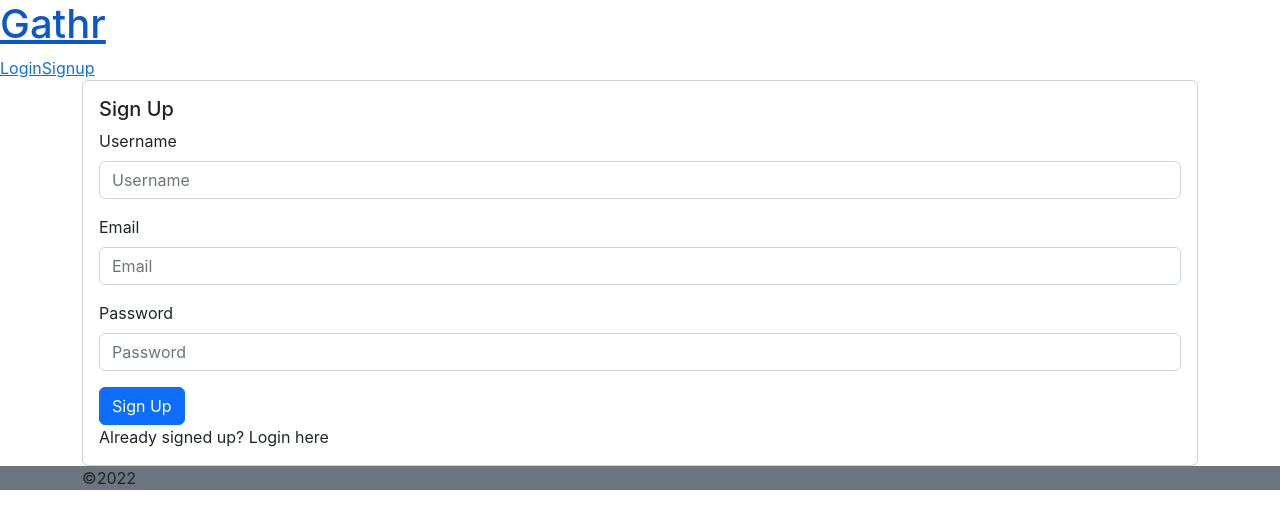
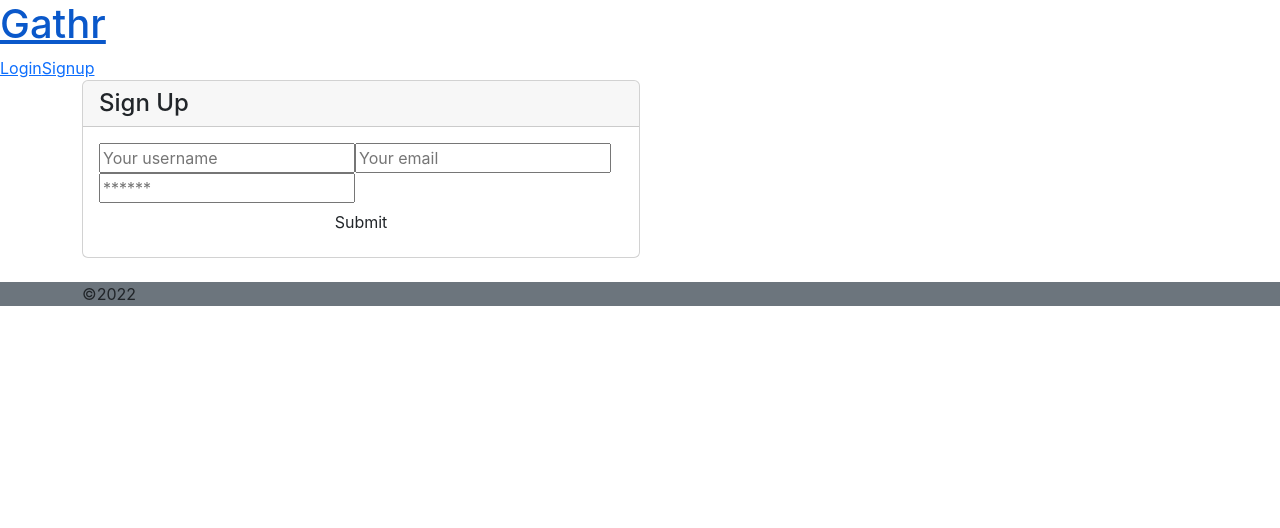
Before and after one commit to Rbenney15/gathr, a React (Create React App) app in the folder client/: page /signup in a window 1280 px wide. Shown: the top 528 px of the page. Built offline with nearby package versions, Linux system fonts and the light colour scheme; the HTML template or start-up script is replaced by a standard one.

Commit message:
signup form functionality, took out react-bootstrap, causing the issue

```diff
--- a/client/src/components/Login.jsx
+++ b/client/src/components/Login.jsx
@@ -3,7 +3,7 @@ import { useMutation } from '@apollo/client';
 import { LOGIN_USER } from '../utils/mutations';
 
 import Auth from '../utils/auth';
-import { useNavigate } from 'react-router-dom';
+// import { useNavigate } from 'react-router-dom';
 
 
 const Login = (props) => {
@@ -19,9 +19,9 @@ const Login = (props) => {
       [name]: value,
     });
   };
-  const navigate = useNavigate();
+  // const navigate = useNavigate();
 
-  const handleClick = useCallback(() => navigate("/dashboard", {replace: true}), [navigate])
+  // const handleClick = useCallback(() => navigate("/dashboard", {replace: true}), [navigate])
 
   // submit form
   const handleFormSubmit = async (event) => {
@@ -69,7 +69,7 @@ const Login = (props) => {
                 value={formState.password}
                 onChange={handleChange}
               />
-                <button className="btn d-block w-100" type="submit" >
+                <button className="btn d-block w-100" type="submit">
                   Submit
                 </button>
             </form>
--- a/client/src/components/dashboard.jsx
+++ b/client/src/components/dashboard.jsx
@@ -6,8 +6,8 @@ import { QUERY_ME, QUERY_EVENTS_DASHBOARD } from '../utils/queries';
 
 import Auth from '../utils/auth';
 // bootstrap components
-import Button from 'react-bootstrap/Button';
-import Form from 'react-bootstrap/Form';
+// import Button from 'react-bootstrap/Button';
+// import Form from 'react-bootstrap/Form';
 
 function UserDash () {
     const { username: userParam } = useParams();
--- a/client/src/components/homepage.jsx
+++ b/client/src/components/homepage.jsx
@@ -1,6 +1,6 @@
 import React from "react";
-import { Link } from "react-router-dom";
-import Auth from '../utils/auth';
+// import { Link } from "react-router-dom";
+// import Auth from '../utils/auth';
 
 // bootstrap components
 import Button from 'react-bootstrap/Button';
@@ -17,7 +17,7 @@ function HomePage ({updatePage}) {
                     <Card.Text>
                         Have you always wanted to host a peanut party? Gathr is the place to be!
                     </Card.Text>
-                    <Button>Create an Event</Button>
+                    <Button type="submit">Create an Event</Button>
                 </Card.Body>
             </Card>
         </Container>
--- a/client/src/components/signup.jsx
+++ b/client/src/components/signup.jsx
@@ -43,34 +43,81 @@ const Signup = () => {
   };
 
   return (
-    <Card style={{ width: '100%' }}>
-      <Card.Body>
-        <Card.Title>Sign Up</Card.Title>
-        <Form>
-          <Form.Group className='mb-3' onSubmit={handleFormSubmit}>
-            <Form.Label>Username</Form.Label>
-            <Form.Control onChange={handleChange} defaultValue={formState.username} type='text' placeholder='Username'></Form.Control>
-          </Form.Group>
-          <Form.Group className='mb-3' onSubmit={handleFormSubmit}>
-            <Form.Label>Email</Form.Label>
-            <Form.Control onChange={handleChange} defaultValue={formState.email} type='email' placeholder='Email'></Form.Control>
-          </Form.Group>
-          <Form.Group className='mb-3' onSubmit={handleFormSubmit}>
-            <Form.Label>Password</Form.Label>
-            <Form.Control onChange={handleChange} defaultValue={formState.password} type='password' placeholder='Password'></Form.Control>
-          </Form.Group>
-          <Button variant='primary' type="submit">Sign Up</Button>
-        </Form>
+    <main className="flex-row justify-center mb-4">
+      <div className="col-12 col-md-6">
+        <div className="card">
+          <h4 className="card-header">Sign Up</h4>
+          <div className="card-body">
+            <form onSubmit={handleFormSubmit}>
+              <input
+                className="form-input"
+                placeholder="Your username"
+                name="username"
+                type="username"
+                id="username"
+                value={formState.username}
+                onChange={handleChange}
+              />
+              <input
+                className="form-input"
+                placeholder="Your email"
+                name="email"
+                type="email"
+                id="email"
+                value={formState.email}
+                onChange={handleChange}
+              />
+              <input
+                className="form-input"
+                placeholder="******"
+                name="password"
+                type="password"
+                id="password"
+                value={formState.password}
+                onChange={handleChange}
+              />
+              <button className="btn d-block w-100" type="submit">
+                Submit
+              </button>
+            </form>
 
-        <Card.Text>
-          Already signed up? Login here
-        </Card.Text>
+            {error && <div>Signup failed</div>}
+          </div>
+        </div>
+      </div>
+    </main>
+  );
 
-        {error && <div>Signup failed</div>}
+  // Taking out onChange={handleChange} from <form.control> to see if it helps submission of form
+  // return (
+  //   <Card style={{ width: '100%' }}>
+  //     <Card.Body>
+  //       <Card.Title>Sign Up</Card.Title>
+  //       <Form onSubmit={handleFormSubmit}>
+  //         <Form.Group className='mb-3'>
+  //           <Form.Label>Username</Form.Label>
+  //           <Form.Control defaultValue={formState.username} type='username' placeholder='Username'  ></Form.Control>
+  //         </Form.Group>
+  //         <Form.Group className='mb-3'>
+  //           <Form.Label>Email</Form.Label>
+  //           <Form.Control defaultValue={formState.email} type='email' placeholder='Email'  ></Form.Control>
+  //         </Form.Group>
+  //         <Form.Group className='mb-3'>
+  //           <Form.Label>Password</Form.Label>
+  //           <Form.Control defaultValue={formState.password} type='password' placeholder='Password' ></Form.Control>
+  //         </Form.Group>
+  //         <Button variant='primary' type="submit">Sign Up</Button>
+  //       </Form>
 
-      </Card.Body>
-    </Card>
-  );
+  //       <Card.Text>
+  //         Already signed up? Login here
+  //       </Card.Text>
+
+  //       {error && <div>Signup failed</div>}
+
+  //     </Card.Body>
+  //   </Card>
+  // );
 };
 
 export default Signup;
```
Also changed, not shown: 1 other file (tests, documents, lock files or other folders).
